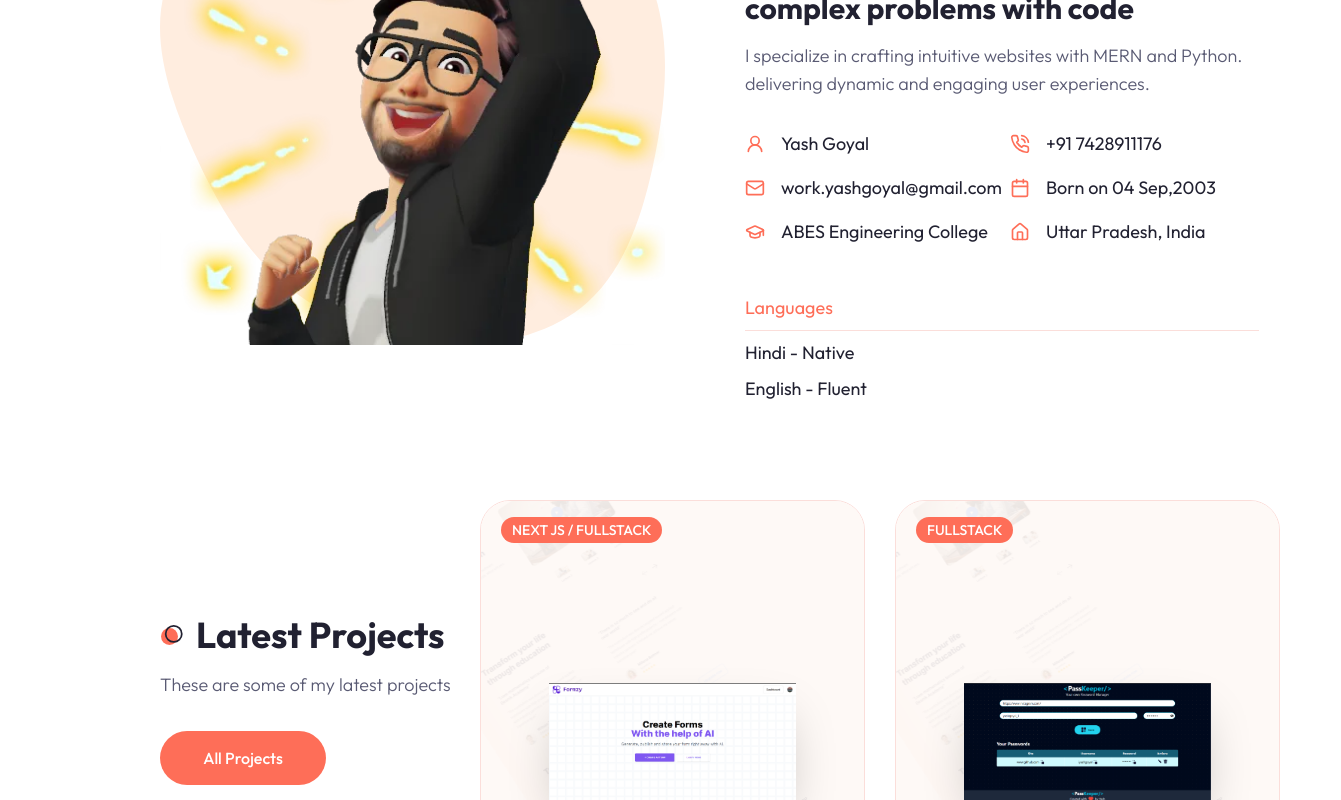
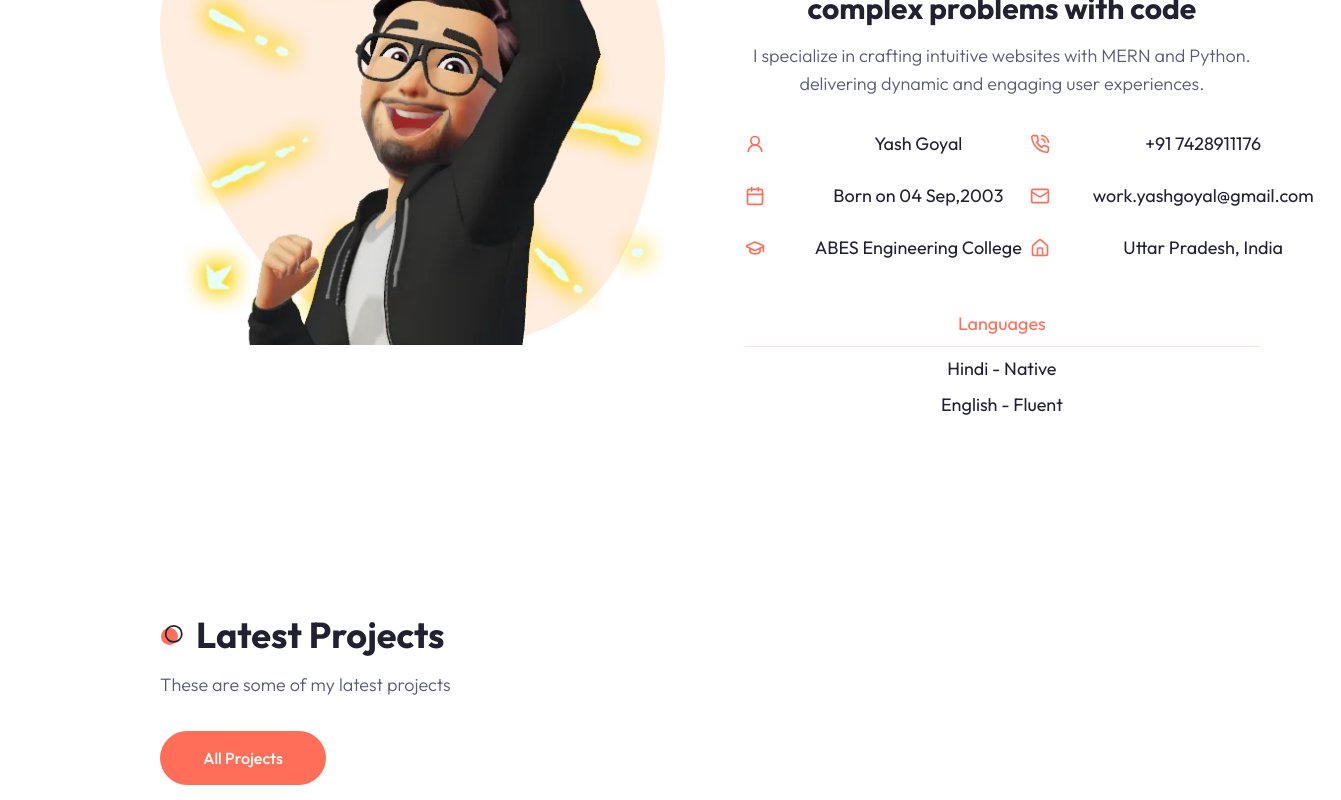
Before and after one commit to iyashgoyal/portfolio, a Next.js app: page / in a window 1280 px wide. Shown: the part 1120-1920 px from the top of the page, 1341 px wide, since content can reach past the window. Built offline with nearby package versions, Linux system fonts and the light colour scheme.

Commit message:
Responsivenes changes

```diff
--- a/components/About.jsx
+++ b/components/About.jsx
@@ -22,12 +22,12 @@ const infoData = [
     text: "+91 7428911176",
   },
   {
+    icon: <Calendar size={20} />,
+    text: "Born on 04 Sep,2003",
+  },
+  {
     icon: <MailIcon size={20} />,
     text: "work.yashgoyal@gmail.com",
-  },
-  {
-    icon: <Calendar size={20} />,
-    text: "Born on 04 Sep,2003",
   },
   {
     icon: <GraduationCap size={20} />,
@@ -98,7 +98,7 @@ const About = () => {
 
   return (
     <section className="lg:h-[860px] pb-12 lg:py-24">
-      <div className="container mx-auto">
+      <div className="container ">
         <h2 className="section-title mb-8 lg:mb-16 text-center mx-auto ">
           About Me
         </h2>
@@ -119,7 +119,8 @@ const About = () => {
                 </TabsTrigger>
                 <TabsTrigger
                   className="w-[162px] lg:w-auto"
-                  value="qualifications">
+                  value="qualifications"
+                >
                   Qualifications
                 </TabsTrigger>
                 <TabsTrigger className="w-[162px] lg:w-auto" value="skills">
@@ -127,26 +128,28 @@ const About = () => {
                 </TabsTrigger>
               </TabsList>
               {/* tabs content */}
-              <div className="text-lg mt-12 lg:mt-8 w-[137%]">
+              <div className="text-lg mt-12 w-[100%] lg:mt-8 w-[137%]">
                 {/* personal */}
                 <TabsContent value="personal">
-                  <div className=" text-center lg:text-left">
+                  <div className=" text-center lg:">
                     <h3 className="h3 mb-4">
-                    Passionate about building innovative web applications and solving complex problems with code
+                      Passionate about building innovative web applications and
+                      solving complex problems with code
                     </h3>
-                    <p className="subtitle max-w-xl mx-auto">
-                    I specialize in crafting intuitive websites with MERN and Python.
-                    delivering dynamic and engaging user experiences.
+                    <p className="subtitle max-w-screen ">
+                      I specialize in crafting intuitive websites with MERN and
+                      Python. delivering dynamic and engaging user experiences.
                     </p>
                     {/* icons */}
-                    <div className="grid lg:grid-cols-2 gap-4 mb-12">
+                    <div className="grid lg:grid-cols-2 gap-6 gap-x-14 mb-12">
                       {infoData.map((item, index) => {
                         return (
                           <div
                             className="flex items-center gap-x-4 mx-auto lg:mx-0"
-                            key={index}>
+                            key={index}
+                          >
                             <div className="text-primary ">{item.icon}</div>
-                            <div>{item.text}</div>
+                            <div className="lg:min-w-[120%]">{item.text}</div>
                           </div>
                         );
                       })}
@@ -212,9 +215,7 @@ const About = () => {
                     <h3 className="h3 mb-8">Things i use everyday</h3>
                     {/* skills */}
                     <div className="mb-16">
-                      <h4 className="text-xl font-semibold mb-2">
-                        Skills
-                      </h4>
+                      <h4 className="text-xl font-semibold mb-2">Skills</h4>
                       <div className="border-b border-border mb-4"></div>
                       {/* skills list */}
                       <div>
@@ -225,8 +226,12 @@ const About = () => {
                             return (
                               <div
                                 className="w-2/4 text-center lg:text-left mx-auto lg:mx-0"
-                                key={index}>
-                                <span className="capitalize font-bold">{head}</span><br></br>
+                                key={index}
+                              >
+                                <span className="capitalize font-bold">
+                                  {head}
+                                </span>
+                                <br></br>
                                 <span className="font-medium ">{name}</span>
                               </div>
                             );
--- a/components/Header.jsx
+++ b/components/Header.jsx
@@ -34,14 +34,16 @@ const Header = () => {
          <div className="container mx-auto">
             <div className="flex items-center justify-center">
 
-               <div className="flex items-center gap-x-6">
+               <div className=" flex space-x-28 lg:flex items-center gap-x-6">
                   {/* Nav */}
                   <Nav
                      containerStyles="hidden lg:flex gap-x-8 items-center"
                      linkStyles="relative hover:text-primary transition-all"
                      underlineStyles="absolute left-0 top-full h-[2px] bg-primary w-full"
                   />
+
                   <ThemeToggler />
+
                   {/* Mobile nav */}
                   <div className="lg:hidden">
                      <MobileNav />
--- a/components/Hero.jsx
+++ b/components/Hero.jsx
@@ -23,7 +23,7 @@ const Hero = () => {
                   <div className="text-sm uppercase font-semibold mb-4 text-primary tracking-[4px]">
                      Web Developer
                   </div>
-                  <h1 className="h1 mb-4 w-[120%]">Hello, my name is Yash Goyal</h1>
+                  <h1 className="h1 mb-4 w-[100%] lg:w-[120%] ">Hello, my name is Yash Goyal</h1>
                   <p className="subtitle  max-w-[490px] mx-auto lg:mx-0">
                      I am Aspiring Full Stack Developer and Python Enthusiast This is a brief description wilh insights into myself, my vocational
                      journey, and what I engage in professionally.
--- a/components/ThemeToggler.jsx
+++ b/components/ThemeToggler.jsx
@@ -8,7 +8,7 @@ const ThemeToggler = () => {
    const { theme, setTheme } = useTheme();
 
    return (
-      <div>
+      <div >
          <Button
             variant="outline"
             size="icon"
--- a/components/Work.jsx
+++ b/components/Work.jsx
@@ -57,7 +57,7 @@ const projectsData = [
 const Work = () => {
   return (
     <section className="relative mb-12 lg:mb-48">
-      <div className="container mx-auto">
+      <div className=" flex flex-col lg:container mx-auto">
         {/* text */}
         <div className="max-w-[400px] mx-auto lg:mx-0 text-center lg:text-left mb-12 lg:h-[400px] flex flex-col justify-center items-center lg:items-start">
           <h2 className="section-title mb-4">Latest Projects</h2>
@@ -69,7 +69,7 @@ const Work = () => {
           </Link>
         </div>
         {/* slider */}
-        <div className=" max-w-[800px] absolute right-0 top-0">
+        <div className=" max-w-[335px] mx-auto relative lg:max-w-[800px] absolute right-0 top-0">
           <Swiper
             className="h-[480px]"
             slidesPerView={1}
```
